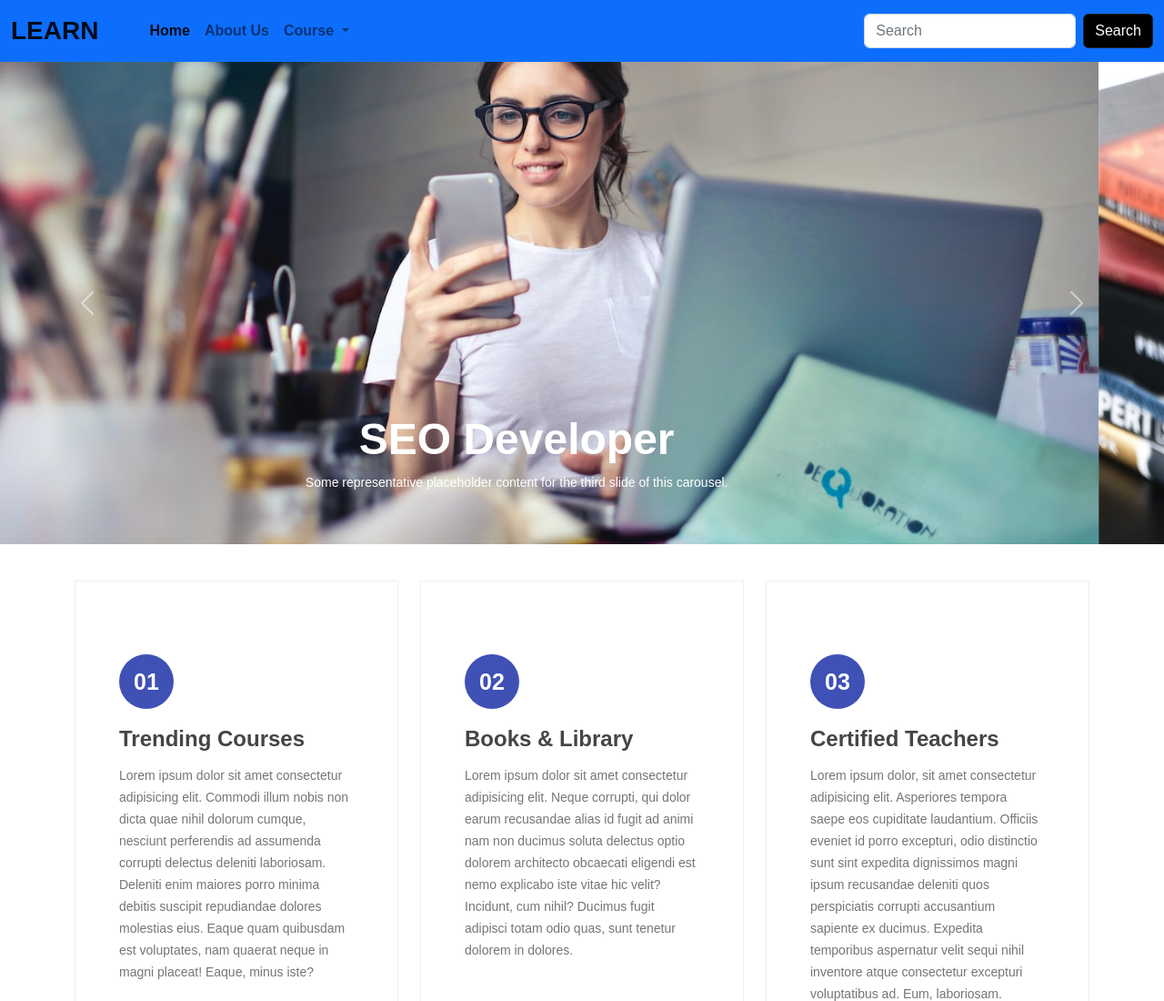
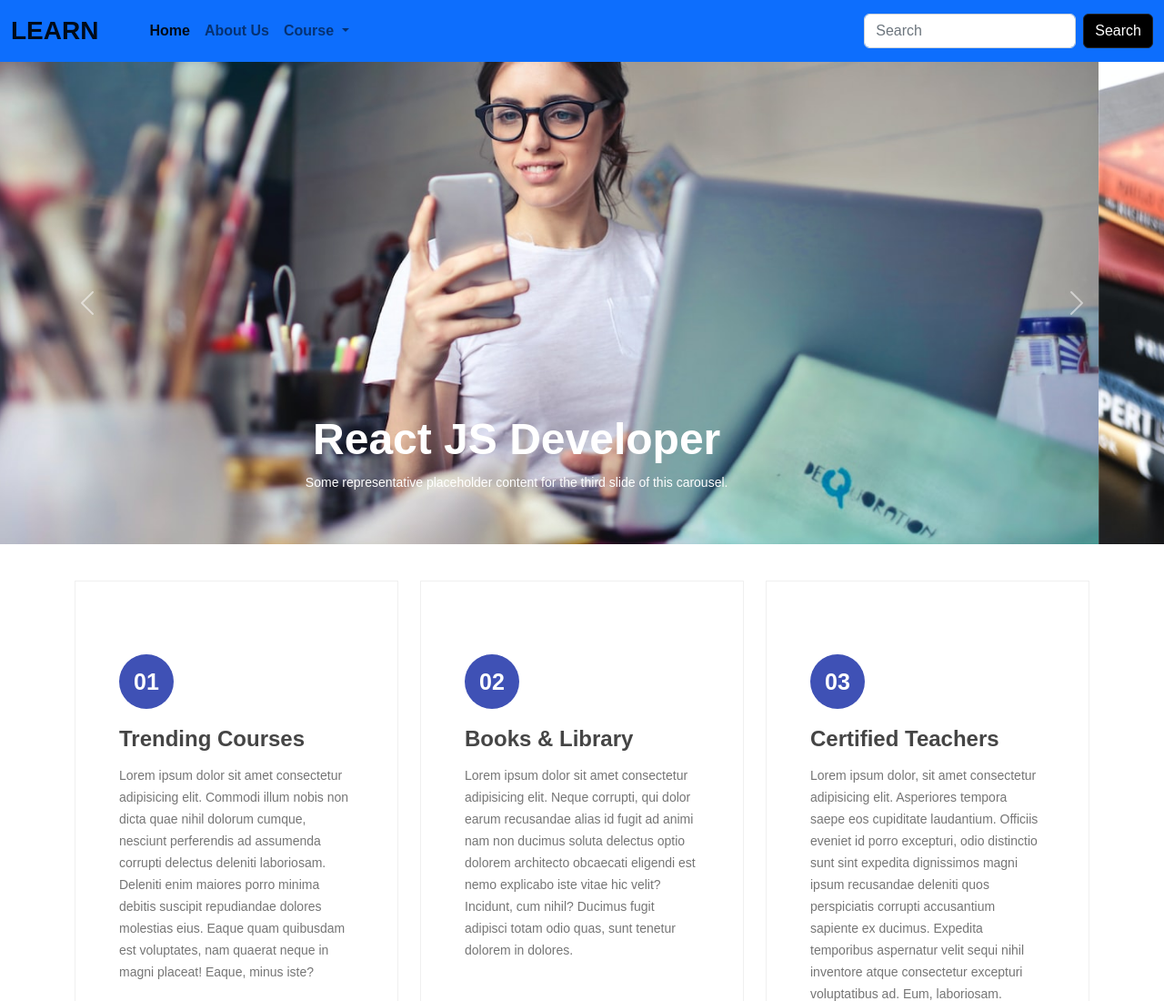
Before and after one commit to rtsdeveloper/RTS-Learn, a plain HTML site: page index.html in a window 1280 px wide. Shown: the top 1100 px of the page at 91% size. Drawn offline with nearby package versions, Linux system fonts and the light colour scheme.

Commit message:
Update index.html

```diff
--- a/index.html
+++ b/index.html
@@ -89,7 +89,7 @@
 
                     <div class="container">
                          <div class="carousel-caption text-center">
-                              <h1 class="text-white">SEO Developer</h1>
+                              <h1 class="text-white">React JS Developer</h1>
                               <p class="text-white">Some representative placeholder content for the third slide of this
                                    carousel.</p>
                          </div>
```
